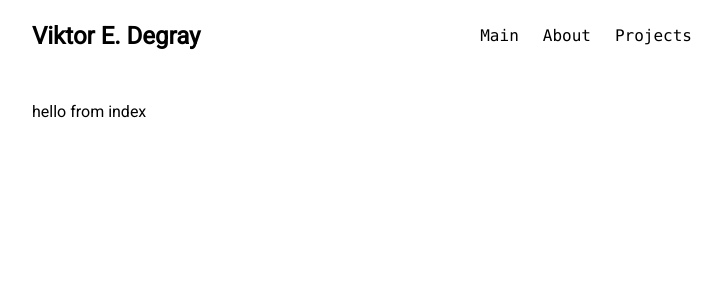
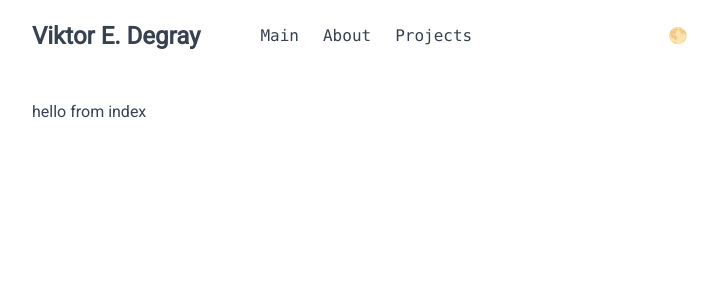
Before and after one commit to griminir/nuxt-portfolio, a Nuxt app: page / in a window 1280 px wide. Shown: the top 300 px of the page, without its empty margins (280-1002 px from the left). Built offline with nearby package versions, Linux system fonts and the light colour scheme.

Commit message:
color mode button made

```diff
--- /dev/null
+++ b/app/components/color-mode-selector.vue
@@ -0,0 +1,47 @@
+<template>
+  <div class="flex space-x-2 items-center">
+    <div class="text-gray-500 text-xs" v-if="showNextModeLabel">
+      change to {{ nextMode }}
+    </div>
+    <button
+      @click="toggleMode"
+      @mouseenter="showNextModeLabel = true"
+      @mouseleave="showNextModeLabel = false"
+      class="hover:bg-gray-200 dark:hover:bg-gray-600 px-2 py-1 rounded text-gray-500"
+    >
+      {{ nextModeIcon }}
+    </button>
+  </div>
+</template>
+
+<script setup>
+const colorMode = useColorMode();
+const showNextModeLabel = ref(false);
+
+const modes = ['system', 'light', 'dark'];
+
+const nextModeIcons = {
+  system: '🌓',
+  light: '🌕',
+  dark: '🌑',
+};
+
+const nextMode = computed(() => {
+  const currentModeIndex = modes.indexOf(colorMode.preference);
+  let nextModeIndex = null;
+
+  if (currentModeIndex + 1 === modes.length) {
+    nextModeIndex = 0;
+  } else {
+    nextModeIndex = currentModeIndex + 1;
+  }
+
+  return modes[nextModeIndex];
+});
+
+const nextModeIcon = computed(() => nextModeIcons[nextMode.value]);
+
+const toggleMode = () => {
+  colorMode.preference = nextMode.value;
+};
+</script>
--- a/app/components/project-list.vue
+++ b/app/components/project-list.vue
@@ -1,10 +1,14 @@
 <template>
+  <p>Take a look at some of my GitHub projects!</p>
+  <br />
   <section v-if="pending">Loading...</section>
-  <section v-else-if="error"> error getting stuff</section>
+  <section v-else-if="error">error getting stuff</section>
   <section v-else>
-    <ul>
-      <li v-for="repo in data" :key="repo.id">
-        <a :href="repo.html_url">{{ repo.name }}</a>
+    <ul class="grid grid-cols-1 gap-4">
+      <li v-for="repo in dataToDisplay" :key="repo.id" class="link">
+        <a :href="repo.html_url" target="_blank">
+          <div class="font-semibold">{{ repo.name }}</div>
+        </a>
       </li>
     </ul>
   </section>
@@ -14,4 +18,14 @@
 const { error, data, pending } = await useFetch(
   'https://api.github.com/users/griminir/repos'
 );
+
+const dataToDisplay = computed(() =>
+  data.value.filter((repo) => repo.name !== 'griminir')
+);
 </script>
+
+<style scoped>
+.link {
+  @apply border border-gray-200 rounded-sm hover:bg-gray-100 font-mono items-center p-2 hover:text-orange-700;
+}
+</style>
--- a/app/layouts/default.vue
+++ b/app/layouts/default.vue
@@ -1,6 +1,7 @@
 <template>
   <div class="container mx-auto max-w-2xl">
     <header class="flex justify-between items-center mt-5">
+      <div class="flex items-center space-x-12">
         <div>
           <NuxtLink
             to="/"
@@ -9,6 +10,10 @@
           >
         </div>
         <NavBar />
+      </div>
+      <ClientOnly>
+        <ColorModeSelector />
+      </ClientOnly>
     </header>
     <main class="p-2 mt-10">
       <slot />
@@ -37,4 +42,8 @@ useHead({
 body {
   font-family: 'Roboto';
 }
+
+body {
+  @apply bg-white dark:bg-gray-900 text-gray-700 dark:text-gray-300;
+}
 </style>
--- a/nuxt.config.ts
+++ b/nuxt.config.ts
@@ -5,5 +5,5 @@ export default defineNuxtConfig({
   },
   compatibilityDate: '2024-11-01',
   devtools: { enabled: true },
-  modules: ['@nuxtjs/tailwindcss'],
-})
+  modules: ['@nuxtjs/tailwindcss', '@nuxtjs/color-mode'],
+});
--- a/package.json
+++ b/package.json
@@ -10,6 +10,8 @@
     "postinstall": "nuxt prepare"
   },
   "dependencies": {
+    "@nuxtjs/color-mode": "^3.5.2",
+    "@vueuse/core": "^12.5.0",
     "nuxt": "^3.15.4",
     "vue": "latest",
     "vue-router": "latest"
--- /dev/null
+++ b/tailwind.config.js
@@ -0,0 +1,3 @@
+module.exports = {
+  darkmode: 'class',
+}
```
Also changed, not shown: 1 other file (tests, documents, lock files or other folders). Lines whose indentation alone changed are shown as unchanged.
